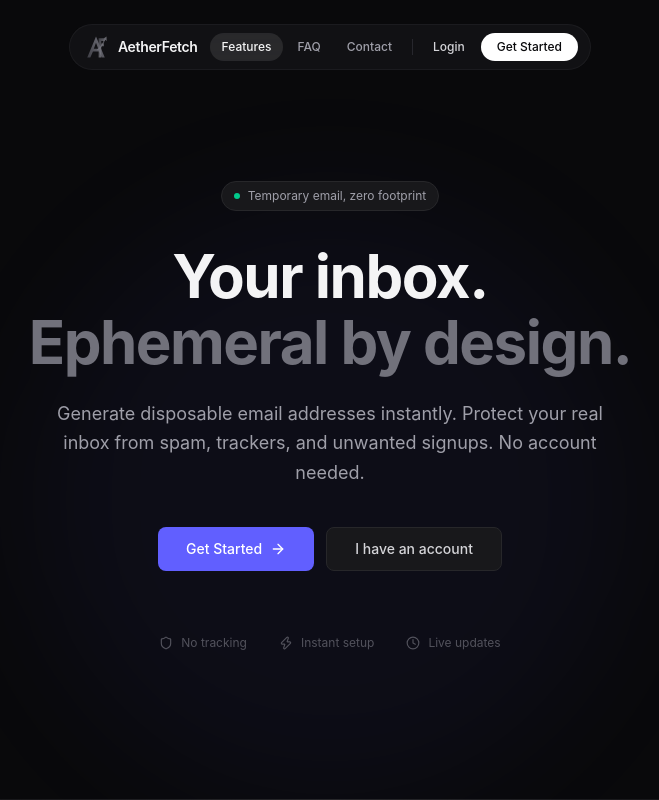
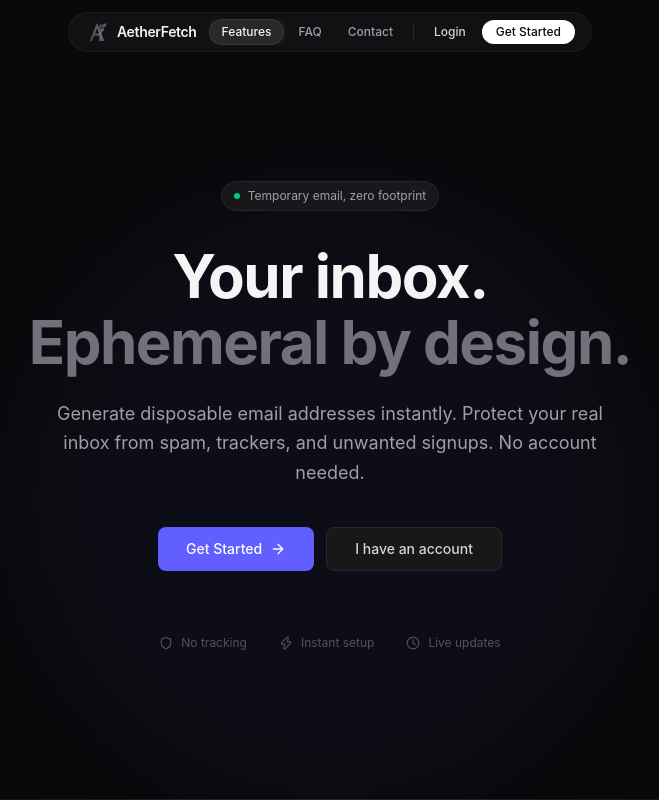
Before and after one commit to qbpg/AetherFetch, a Next.js app: page / in a window 1280 px wide. Shown: the top 800 px of the page, without its empty margins (310-969 px from the left). Built offline with nearby package versions, Linux system fonts and the light colour scheme.

Commit message:
fix(navbar): slim down apple pill vertical padding and add subtle hover glow and accent touches

```diff
--- a/src/components/AppleFloatingNavbar.tsx
+++ b/src/components/AppleFloatingNavbar.tsx
@@ -58,19 +58,19 @@ export default function AppleFloatingNavbar() {
   }, []);
 
   return (
-    <div className="fixed top-0 left-0 right-0 z-[100] flex justify-center px-4 pt-4 sm:pt-6 pointer-events-none">
+    <div className="fixed top-0 left-0 right-0 z-[100] flex justify-center px-4 pt-2.5 sm:pt-3 pointer-events-none">
       <nav
         className={`pointer-events-auto flex items-center gap-1 transition-all duration-500 ease-[cubic-bezier(0.16,1,0.3,1)] ${
           scrolled
-            ? "bg-zinc-900/80 backdrop-blur-xl border border-zinc-800/80 shadow-2xl shadow-black/40 rounded-full px-2 py-1.5"
-            : "bg-zinc-900/60 backdrop-blur-md border border-zinc-800/50 rounded-full px-3 py-2"
+            ? "bg-zinc-900/80 backdrop-blur-xl border border-zinc-800/80 shadow-[0_2px_20px_rgba(0,0,0,0.4)] rounded-full px-3 py-1"
+            : "bg-zinc-900/60 backdrop-blur-md border border-zinc-800/50 rounded-full px-4 py-1.5"
         }`}
       >
         <Link href="/" className={`flex items-center gap-2 transition-all duration-500 ${scrolled ? "mr-1" : "mr-2"}`}>
           <img
             src="/logo.svg"
             alt="AetherFetch"
-            className={`object-contain transition-all duration-500 ${scrolled ? "h-6 w-6" : "h-7 w-7"}`}
+            className={`object-contain transition-all duration-500 ${scrolled ? "h-5 w-5" : "h-6 w-6"}`}
           />
           <span className={`font-semibold tracking-tight text-zinc-100 transition-all duration-500 overflow-hidden ${
             scrolled ? "w-0 opacity-0 text-xs" : "w-auto opacity-100 text-sm"
@@ -86,10 +86,10 @@ export default function AppleFloatingNavbar() {
             <button
               key={link.href}
               onClick={() => scrollTo(link.href)}
-              className={`relative px-3 py-1.5 text-xs font-medium rounded-full transition-all duration-300 whitespace-nowrap ${
+              className={`relative px-3 py-1 text-xs font-medium rounded-full transition-all duration-300 whitespace-nowrap ${
                 activeSection === link.href.replace("#", "")
-                  ? "text-zinc-100 bg-white/10"
-                  : "text-zinc-400 hover:text-zinc-200 hover:bg-white/5"
+                  ? "text-zinc-100 bg-white/10 shadow-[0_0_12px_rgba(255,255,255,0.06)] border border-white/[0.08]"
+                  : "text-zinc-400 hover:text-zinc-200 hover:bg-white/5 hover:shadow-[0_0_16px_rgba(255,255,255,0.04)]"
               }`}
             >
               {link.label}
@@ -103,7 +103,7 @@ export default function AppleFloatingNavbar() {
           {session ? (
             <Link
               href="/dashboard"
-              className="px-3.5 py-1.5 text-xs font-medium text-zinc-100 bg-indigo-500 hover:bg-indigo-400 rounded-full transition-all duration-200 hover:shadow-lg hover:shadow-indigo-500/20 active:scale-95 whitespace-nowrap"
+              className="px-3 py-1 text-xs font-medium text-zinc-100 bg-indigo-500 hover:bg-indigo-400 rounded-full transition-all duration-200 hover:shadow-[0_0_16px_rgba(99,102,241,0.3)] active:scale-95 whitespace-nowrap"
             >
               Dashboard
             </Link>
@@ -111,14 +111,14 @@ export default function AppleFloatingNavbar() {
             <>
               <Link
                 href="/login"
-                className="px-3 py-1.5 text-xs font-medium text-zinc-300 hover:text-zinc-100 rounded-full transition-all duration-200 hover:bg-white/5 whitespace-nowrap"
+                className="px-3 py-1 text-xs font-medium text-zinc-300 hover:text-zinc-100 rounded-full transition-all duration-200 hover:bg-white/5 hover:shadow-[0_0_12px_rgba(255,255,255,0.04)] whitespace-nowrap"
               >
                 Login
               </Link>
               <Link
                 href="/register"
                 className={`text-xs font-medium text-zinc-950 bg-white hover:bg-zinc-200 rounded-full transition-all duration-200 active:scale-95 whitespace-nowrap ${
-                  scrolled ? "px-3 py-1.5" : "px-4 py-1.5"
+                  scrolled ? "px-3 py-1" : "px-3.5 py-1"
                 }`}
               >
                 Get Started
```
